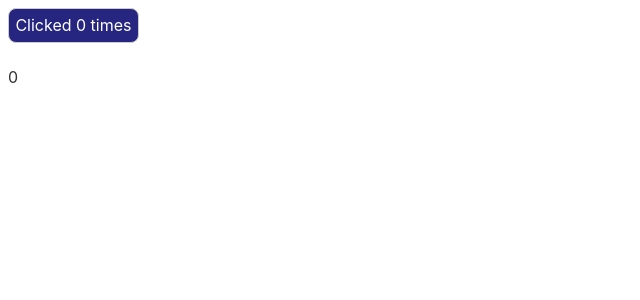
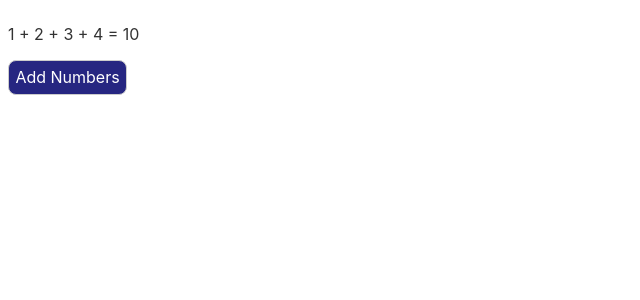
Before and after one commit to alokup60/test-app, a Svelte app: page / in a window 1280 px wide. Shown: the top 300 px of the page, without its empty margins (0-640 px from the left). Built offline with nearby package versions, Linux system fonts and the light colour scheme.

Commit message:
updating array

```diff
--- a/src/App.svelte
+++ b/src/App.svelte
@@ -1,25 +1,20 @@
 <script>
-	let count = 0
-	$: dbleCount = count * 2
+	let nums = [1,2,3,4];
 
-	const inc = () => {
-		count +=1
+	function addNum (){
+		nums = [...nums,nums.length + 1]
 	}
 
-	$: {
-		console.log(count)
-		console.log("Whenever count digits has changed it will be rendered.")
-	}
+	$: sum = nums.reduce((acc,curr) => acc+curr,0)
 </script>
 
 <main>
-	<button on:click={inc}>
-		Clicked {count}
-		{count === 1 ? "time" :"times"}
-		</button>
-	<p>{dbleCount}</p>
 
+	<p>{nums.join(' + ')} = {sum}</p>
 
+	<button on:click={addNum}>
+		Add Numbers
+	</button>
 </main>
 
 <style>
```
